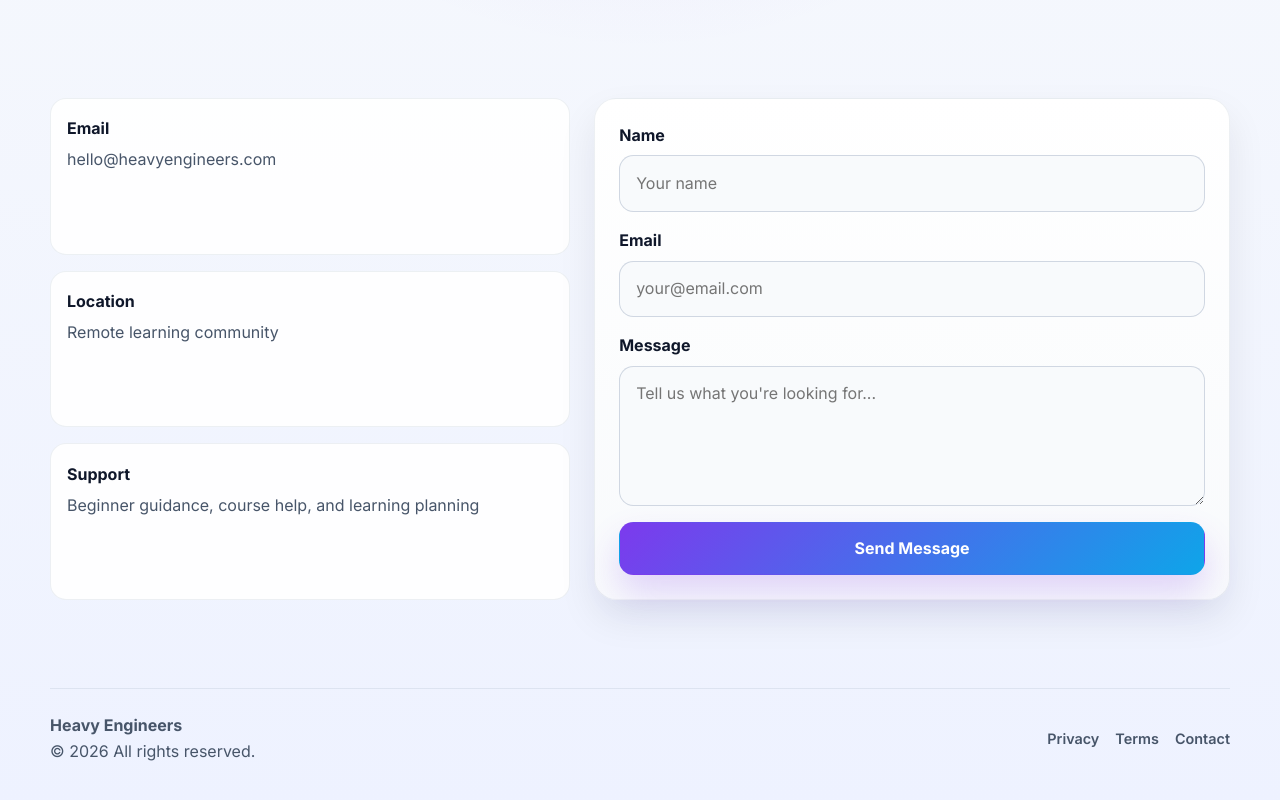
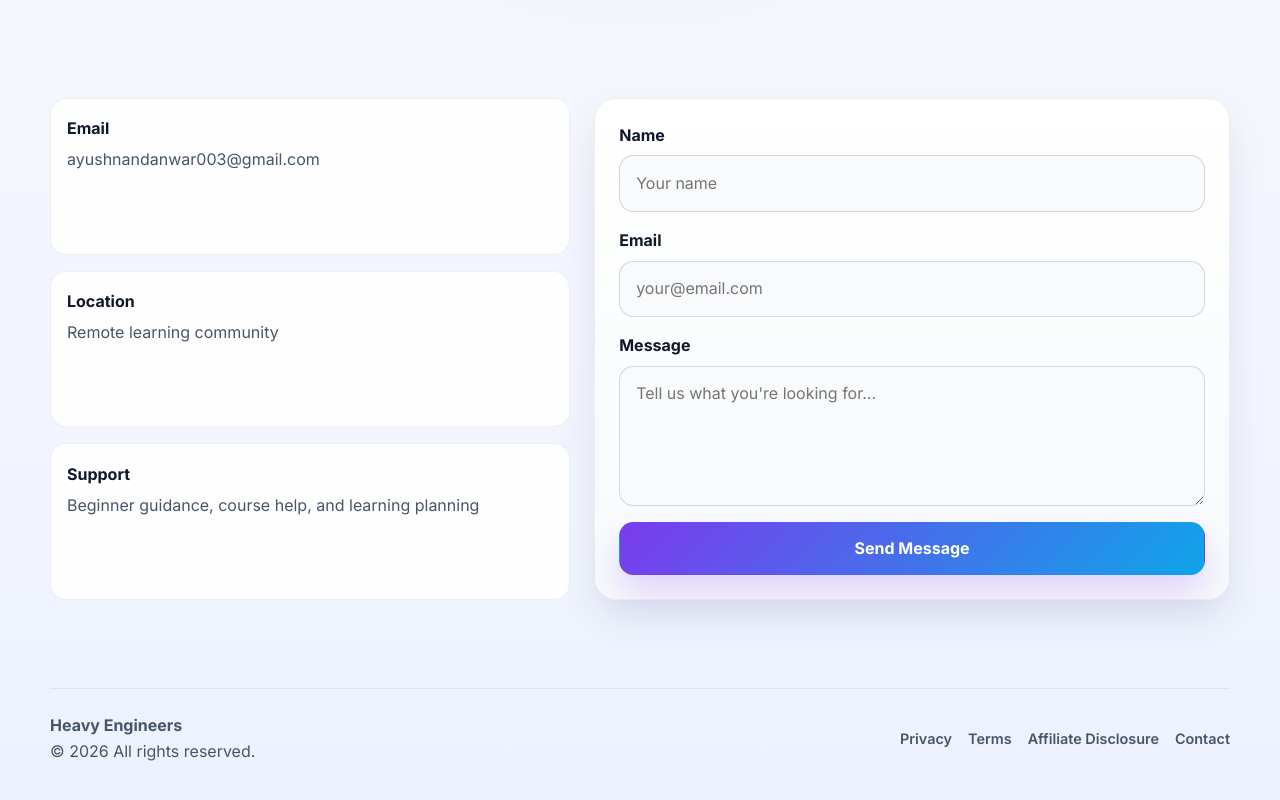
Before and after one commit to heavyengineers/heavyengineers.github.io, a plain HTML site: page contact.html in a window 1280 px wide. Shown: the part 438-1238 px from the top of the page. Drawn offline with Linux system fonts and the light colour scheme.

Commit message:
Add AdSense verification and legal footer/contact links

```diff
--- a/contact.html
+++ b/contact.html
@@ -78,7 +78,7 @@
           <div class="contact-details">
             <div class="contact-detail">
               <strong>Email</strong>
-              <a href="mailto:hello@heavyengineers.com">hello@heavyengineers.com</a>
+              <a href="mailto:ayushnandanwar003@gmail.com">ayushnandanwar003@gmail.com</a>
             </div>
 
             <div class="contact-detail">
@@ -128,6 +128,7 @@
         <div class="footer-links">
           <a href="privacy.html">Privacy</a>
           <a href="terms.html">Terms</a>
+          <a href="affiliate-disclosure.html">Affiliate Disclosure</a>
           <a href="contact.html">Contact</a>
         </div>
       </div>
```
